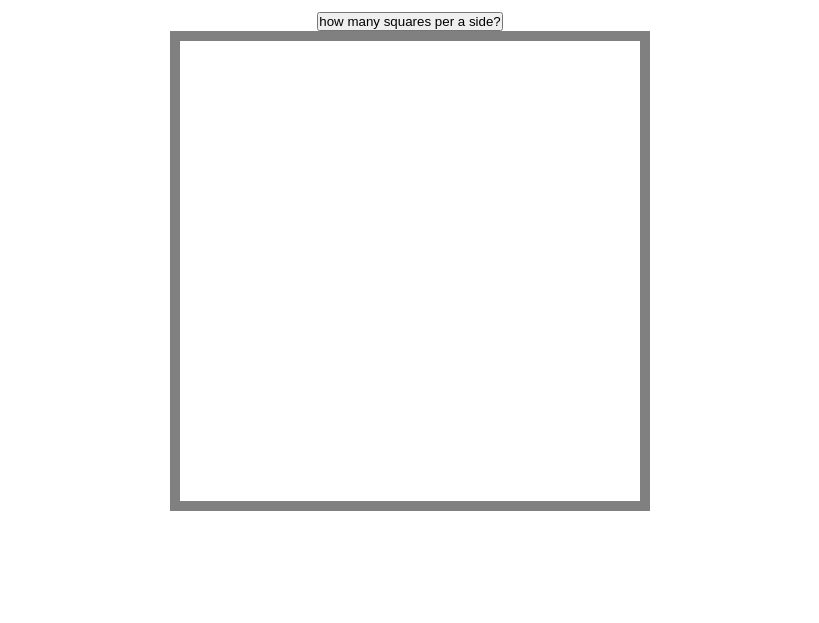
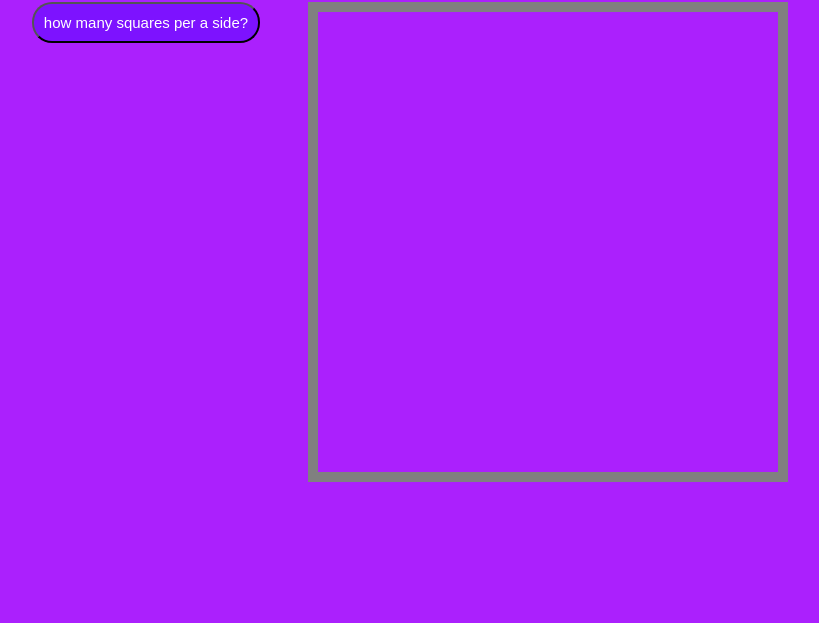
Before and after one commit to fiza0/etch-a-sketch, a plain HTML site: page index.html in a window 1280 px wide. Shown: the part 177-800 px from the top of the page, without its empty margins (230-1049 px from the left). Drawn offline with Linux system fonts and the light colour scheme; a web font is replaced by a local one.

Commit message:
Make style changes

```diff
--- a/index.html
+++ b/index.html
@@ -9,12 +9,14 @@
 </head>
 <body>
     <h1 class="title">Welcome to etch-a-sketch!</h1>
-    <div class="selections">
+   <div class="content-container">
+            <div class="selections">
 
-    </div>
-    <div class="sketch-zone">
+            </div>
+            <div class="sketch-zone">
 
-    </div>
+            </div>
+</div>
 
 </body>
 </html>
--- a/script.js
+++ b/script.js
@@ -45,8 +45,6 @@ dimensionButton.addEventListener('click',()=>{
         gridDiv.addEventListener('mouseover',()=>{
             backgroundColor='black'
             gridDiv.style.backgroundColor=`${backgroundColor}`
-
-
         })
     })
 
--- a/style.css
+++ b/style.css
@@ -11,15 +11,13 @@ body {
     justify-content: center;
     align-items: center;
     flex-direction: column;
-    background:url() no-repeat;
-    background-position: center;
-    background-size: cover;
+    background:#ab20fd;
 }
-.title,.selections{
-    max-width: 480px;
-}
-.title {
-margin:20px;
+.content-container {
+    display: flex;
+    justify-content: space-around;
+    gap: 48px;
+    margin:24px;
 }
 .sketch-zone {
     display:flex;
@@ -27,10 +25,23 @@ margin:20px;
     height:480px;
     width:480px;
     border:10px solid grey;
-
+}
+.selections {
+    display:flex;
+    flex-direction: column;
+    justify-content: space-between;
+    align-items: center;
 }
 .grid-div {
     flex:auto;
     background-color: white;
-
+    z-index:2;
 }
+button {
+    background-color: #7d12ff;
+    color:white;
+    font-size: 15px;
+    font-weight: 400;
+    padding:10px;
+    border-radius: 20px;
+}
```
Also changed, not shown: download.jpeg (added).
